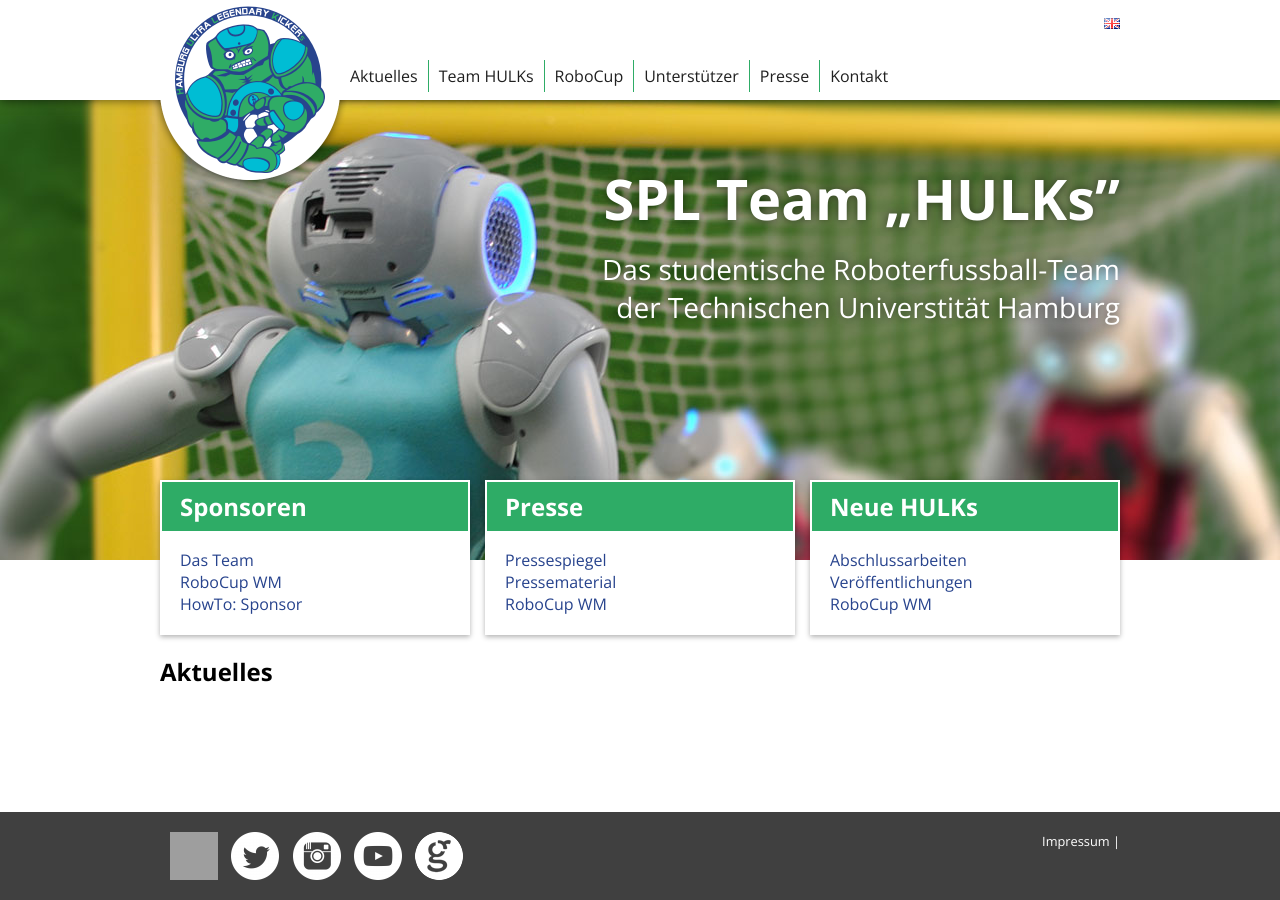
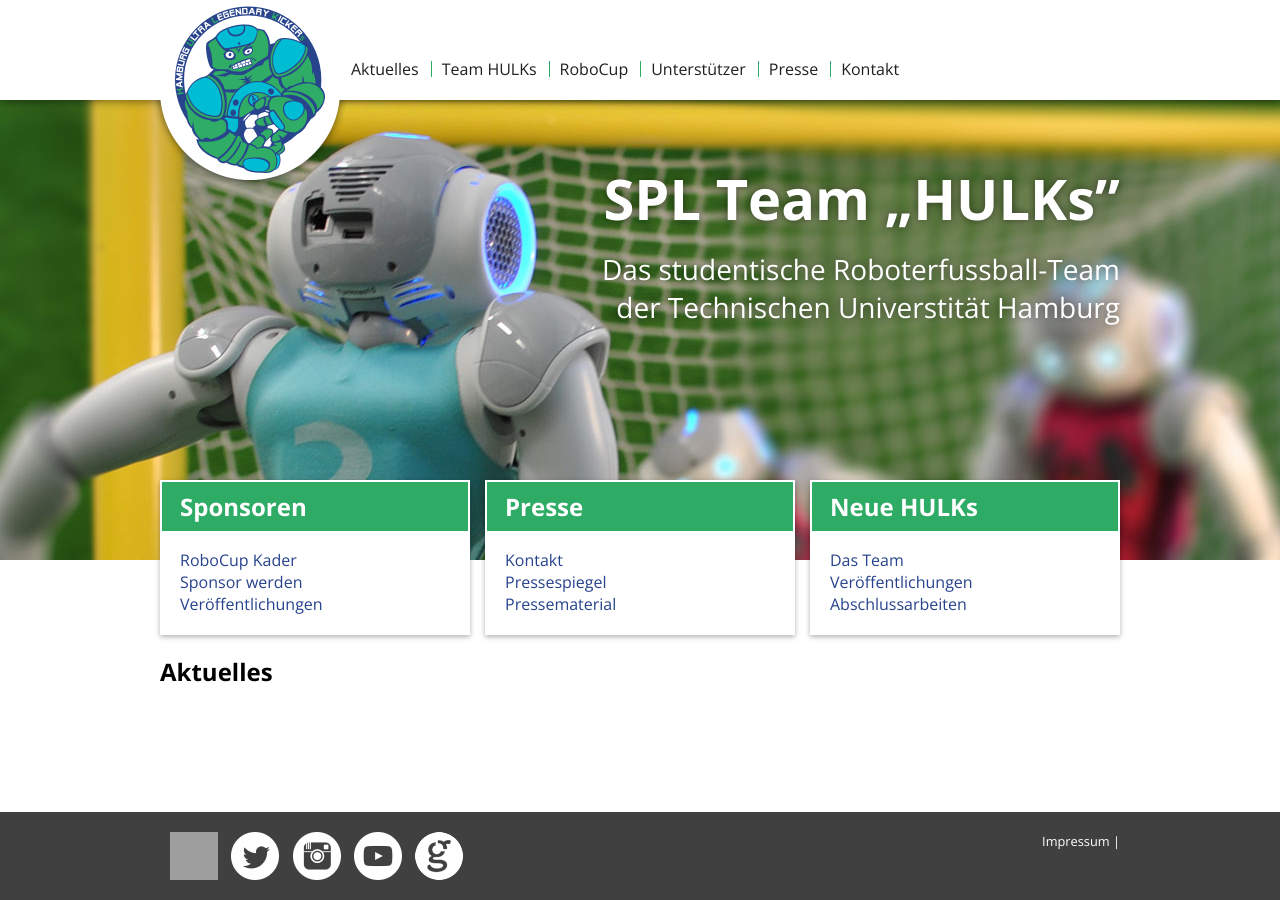
Before and after one commit to HULKs/hulks.github.io, a Jekyll site: the page built from index.html, in a window 1280 px wide. Built offline with Jekyll 4.4.1, drawn with Linux system fonts in a browser that asks for light colours; grey boxes are pictures that could not be loaded.

Commit message:
More pages
- added drop down menu
- added howto sponsor page
- renamed and moved some other pages

```diff
--- a/_layouts/default.html
+++ b/_layouts/default.html
@@ -11,13 +11,35 @@
         <header>
             <div class="container">
                 <div class="logo"></div>
-                <div class="subnav"><a href="{{site.path}}/"><img src="{{site.path}}/_style/img/gb.png" /></a></div>
+								<!-- TODO: Implement english pages -->
+                <!--div class="subnav"><a href="{{site.path}}/"><img src="{{site.path}}/_style/img/gb.png" /></a></div-->
                 <nav>
                     <ul>
-                        <li><a href="{{site.path}}/">Aktuelles</a></li>
-                        <li><a href="{{site.path}}/teamhulks/">Team HULKs</a></li>
-                        <li><a href="{{site.path}}/robocup/">RoboCup</a></li>
-                        <li><a href="{{site.path}}/unterstuetzer/">Unterstützer</a></li>
+                        <li>
+													<a href="{{site.path}}/">Aktuelles</a>
+												</li>
+                        <li>
+													<a href="#" class="nav">Team HULKs</a>
+													<ul>
+														<li><a href="{{site.path}}/teamhulks/">Die HULKs</a></li>
+														<li><a href="{{site.path}}/teamhulks/publications.html">Veröffentlichungen</a></li>
+													</ul>
+												</li>
+                        <li>
+													<a href="#">RoboCup</a>
+													<ul>
+														<li><a href="{{site.path}}/robocup/">Events</a></li>
+														<li><a href="{{site.path}}/robocup/team.html">Kader</a></li>
+													</ul>
+												</li>
+                        <li>
+													<a href="#">Unterstützer</a>
+													<ul>
+														<li><a href="{{site.path}}/unterstuetzer/">Aktuelle Sponsoren</a></li>
+														<li><a href="{{site.path}}/unterstuetzer/howto.html">Sponsor werden</a></li>
+													</ul>
+												</li>
+
                         <li><a href="{{site.path}}/presse/">Presse</a></li>
                         <li><a href="{{site.path}}/kontakt/">Kontakt</a></li>
                     </ul>
--- a/_style/hulks.css
+++ b/_style/hulks.css
@@ -32,6 +32,10 @@
   max-width: 960px;
   margin: 0 auto;
   position: relative;
+}
+.facebookfeed-container {
+  max-width: 500px;
+
 }
 header {
   background: white;
@@ -78,23 +82,92 @@
   padding: 0;
   vertical-align: top;
 }
-nav ul {
+nav > ul {
   list-style: none;
+  width: 580px;
+	margin:0 auto;
   margin-top: 60px;
 }
-nav li {
+nav > ul > li {
   font-size: 16px;
   line-height: 2em;
+  list-style: none;
+	display: inline-block;
+	line-height: 1;
+	margin: 1px;
+	border-radius: 3px;
+	position:relative;
 }
-nav a {
+nav > ul > li > a {
+  color:inherit;
+	text-decoration:none !important;
   display: block;
   padding: 0 10px;
   border-left: 1px solid #2eac66;
+  margin-bottom:25px;
   color: #202020;
+}
+nav li ul {
+  position:absolute;
+	list-style:none;
+	text-align:center;
+	width:180px;
+	left:50%;
+	margin-left:-90px;
+  box-shadow: 0 5px 5px rgba(0, 0, 0, 0.5);
+	/* This is important for the show/hide CSS animation*/
+	max-height:0px;
+	overflow:hidden;
+
+	-webkit-transition:max-height 0.4s linear;
+	-moz-transition:max-height 0.4s linear;
+	transition:max-height 0.4s linear;
+}
+nav li:hover ul{
+  max-height: 200px;
+}
+nav li ul li{
+	background-color:#ffffff;
+  display:block;
+}
+nav li ul li a{
+	padding:12px;
+	color:#000000 !important;
+	text-decoration:none !important;
+	display:block;
+}
+nav li ul li a:hover{
+	padding:12px;
+	color:#1b8c4d !important;
+	text-decoration:none !important;
+	display:block;
+}
+nav li ul li:first-child{
+	border-radius:3px 3px 0 0;
+	position:relative;
+  margin-top: 5px;
+}
+nav li ul li:first-child:before{ /* the pointer tip */
+	content:'';
+	position:absolute;
+	width:1px;
+	height:1px;
+	border:5px solid transparent;
+	border-bottom-color:#ffffff;
+	left:50%;
+	top:-10px;
+	margin-left:-5px;
+}
+nav li ul li:last-child{
+	border-bottom-left-radius:3px;
+	border-bottom-right-radius:3px;
 }
 nav a:hover {
   text-decoration: none;
   color: #1b8c4d;
+}
+nav li:hover ul {
+  max-height: 200px;
 }
 nav li:first-child a {
   border-left: none;
--- a/index.html
+++ b/index.html
@@ -19,23 +19,23 @@
         <div class="box">
             <h2>Sponsoren</h2>
             <ul>
-                <li><a href="{{site.path}}/team.html">Das Team</a></li>
-                <li><a href="{{site.path}}/">RoboCup WM</a></li>
-                <li><a href="{{site.path}}/">HowTo: Sponsor</a></li>
+                <li><a href="{{site.path}}/robocup/team.html">RoboCup Kader</a></li>
+                <li><a href="{{site.path}}/unterstuetzer/howto.html">Sponsor werden</a></li>
+                <li><a href="{{site.path}}/thesis.html#publications">Veröffentlichungen</a></li>
             </ul>
         </div><div class="box">
             <h2>Presse</h2>
             <ul>
-                <li><a href="{{site.path}}/">Pressespiegel</a></li>
-                <li><a href="{{site.path}}/">Pressematerial</a></li>
-                <li><a href="{{site.path}}/">RoboCup WM</a></li>
+                <li><a href="{{site.path}}/kontakt/">Kontakt</a></li>
+                <li><a href="{{site.path}}/presse">Pressespiegel</a></li>
+                <li><a href="{{site.path}}/presse">Pressematerial</a></li>
             </ul>
         </div><div class="box">
             <h2>Neue HULKs</h2>
             <ul>
-                <li><a href="{{site.path}}/thesis.html">Abschlussarbeiten</a></li>
+                <li><a href="{{site.path}}/teamhulks/">Das Team</a></li>
                 <li><a href="{{site.path}}/thesis.html#publications">Veröffentlichungen</a></li>
-                <li><a href="{{site.path}}/">RoboCup WM</a></li>
+                <li><a href="{{site.path}}/thesis.html#openThesises">Abschlussarbeiten</a></li>
             </ul>
         </div>
     </div>
--- a/robocup/index.html
+++ b/robocup/index.html
@@ -5,7 +5,7 @@
 
 <div class="farbklecks">
     <div class="container">
-        <h1>RoboCup</h1>
+        <h1>Events</h1>
     </div>
 </div>
 <section>
```
Also changed, not shown: robocup/team.html (added, +36 -0 lines), team.html (deleted, +0 -36 lines), teamhulks/publications.html (added, +30 -0 lines), thesis.html (deleted, +0 -26 lines), unterstuetzer/howto.html (added, +21 -0 lines), 1 other file.
